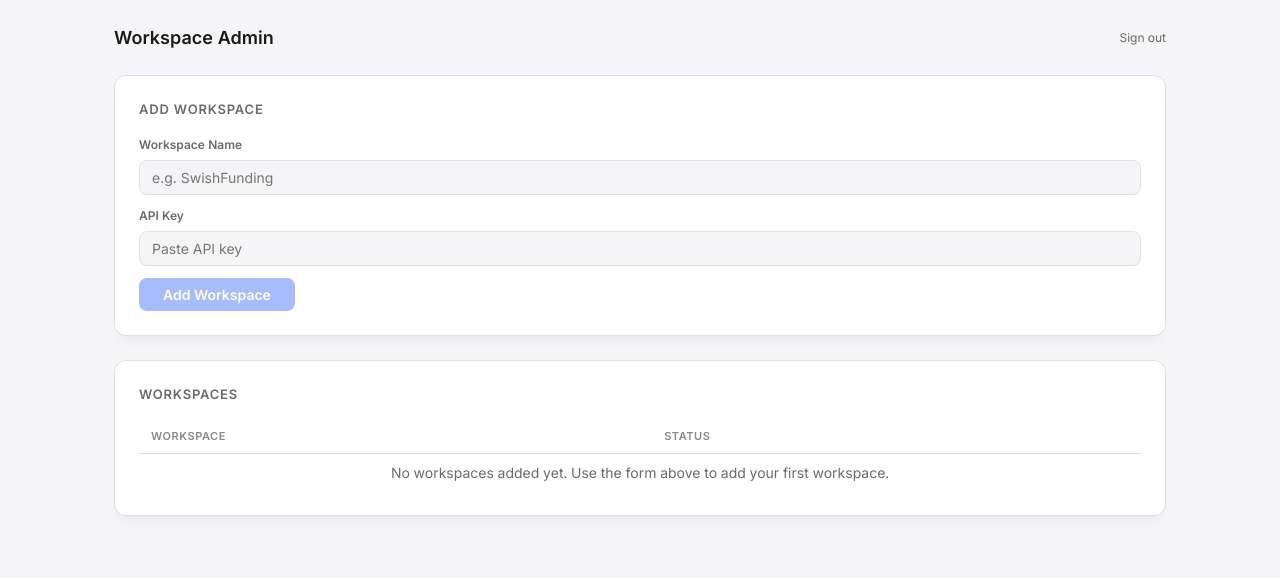
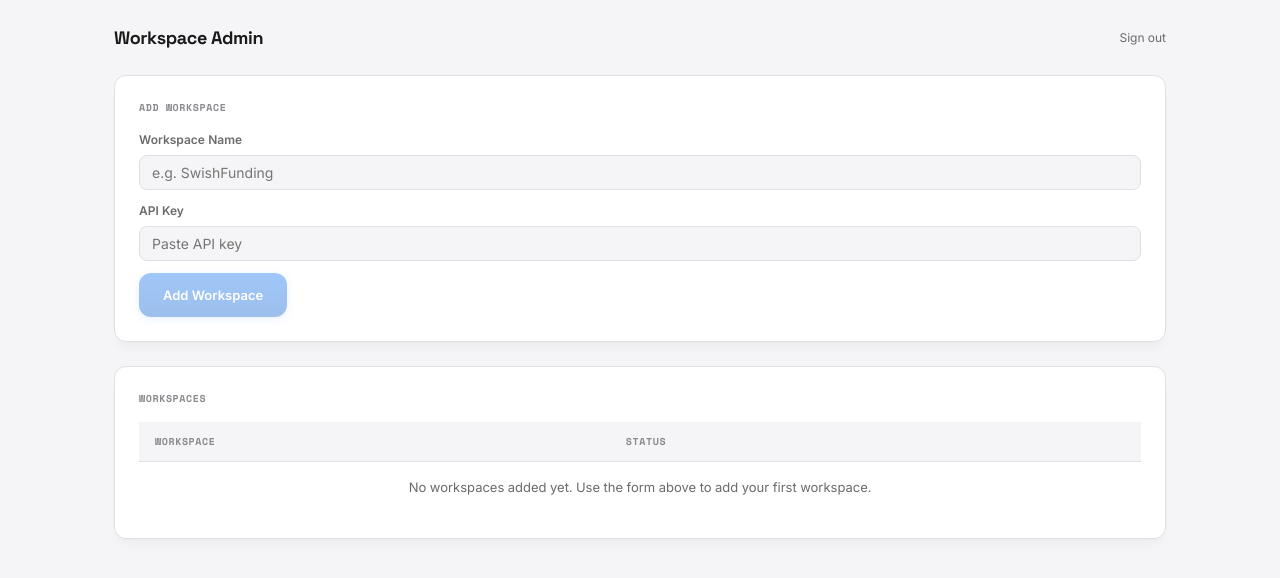
Before and after one commit to mihajlo-133/campaign-dashboard, a FastAPI app: template prospeqt-email-qa/app/templates/admin.html in a window 1280 px wide. Shown: the part 64-642 px from the top of the page. Run offline with FastAPI, Linux system fonts and the light colour scheme; the template is opened without the code that fills it, so the values that code supplies are empty.

Commit message:
style: update admin page with reference design language
- Admin title to Space Grotesk 700
- Section titles to Space Mono 10px uppercase
- Table headers to Space Mono with background
- Workspace names to Space Grotesk 600
- 52px row height matching reference
- Gradient blue Add Workspace button with shadow
- Remove even-row zebra striping

Co-Authored-By: Claude Opus 4.6 (1M context) <noreply@anthropic.com>

```diff
--- a/prospeqt-email-qa/app/templates/admin.html
+++ b/prospeqt-email-qa/app/templates/admin.html
@@ -19,8 +19,10 @@
 
   .admin-title {
     font-size: 18px;
-    font-weight: 600;
+    font-weight: 700;
     color: var(--tx1);
+    font-family: 'Space Grotesk', sans-serif;
+    letter-spacing: -.02em;
   }
 
   .signout-link {
@@ -44,12 +46,13 @@
   }
 
   .section-title {
-    font-size: 13px;
+    font-size: 10px;
     font-weight: 600;
-    color: var(--tx2);
+    color: var(--tx3);
     text-transform: uppercase;
     letter-spacing: 0.06em;
     margin-bottom: 16px;
+    font-family: 'Space Mono', monospace;
   }
 
   /* Add workspace form */
@@ -89,21 +92,24 @@
   }
 
   .btn-add {
-    padding: 8px 24px;
-    border-radius: 8px;
-    background: var(--blue);
+    padding: 0 24px;
+    min-height: 44px;
+    border-radius: 12px;
+    background: linear-gradient(180deg, #1679fa -23%, #0a61d1 100%);
     color: #fff;
-    font-size: 14px;
+    font-size: 13px;
     font-weight: 600;
-    font-family: inherit;
+    font-family: 'Inter', sans-serif;
     border: none;
     cursor: pointer;
     align-self: flex-start;
-    transition: opacity var(--transition);
+    transition: opacity .15s, transform .1s;
+    box-shadow: 0 2px 8px rgba(22,121,250,.25);
   }
 
   .btn-add:hover:not(:disabled) {
-    opacity: 0.9;
+    opacity: 0.92;
+    transform: translateY(-1px);
   }
 
   .btn-add:disabled {
@@ -119,20 +125,24 @@
   }
 
   .ws-table th {
-    font-size: 11px;
+    font-size: 10px;
     font-weight: 600;
     color: var(--tx3);
     text-transform: uppercase;
-    letter-spacing: 0.05em;
-    padding: 8px 12px;
+    letter-spacing: 0.06em;
+    padding: 12px 16px;
     border-bottom: 1px solid var(--bd);
     text-align: left;
+    font-family: 'Space Mono', monospace;
+    background: var(--bg);
   }
 
   .ws-table td {
-    padding: 8px 12px;
+    padding: 0 16px;
     border-bottom: 1px solid var(--bd);
     vertical-align: middle;
+    height: 52px;
+    font-size: 13px;
   }
 
   .ws-table tr:last-child td {
@@ -140,7 +150,7 @@
   }
 
   .ws-table tbody tr:nth-child(even) {
-    background: rgba(0, 0, 0, 0.015);
+    background: transparent;
   }
 
   .ws-table tbody tr:hover td {
@@ -149,9 +159,11 @@
   }
 
   .ws-name {
-    font-size: 14px;
-    font-weight: 500;
+    font-size: 13px;
+    font-weight: 600;
     color: var(--tx1);
+    font-family: 'Space Grotesk', sans-serif;
+    letter-spacing: -.01em;
   }
 
   .status-connected {
```
